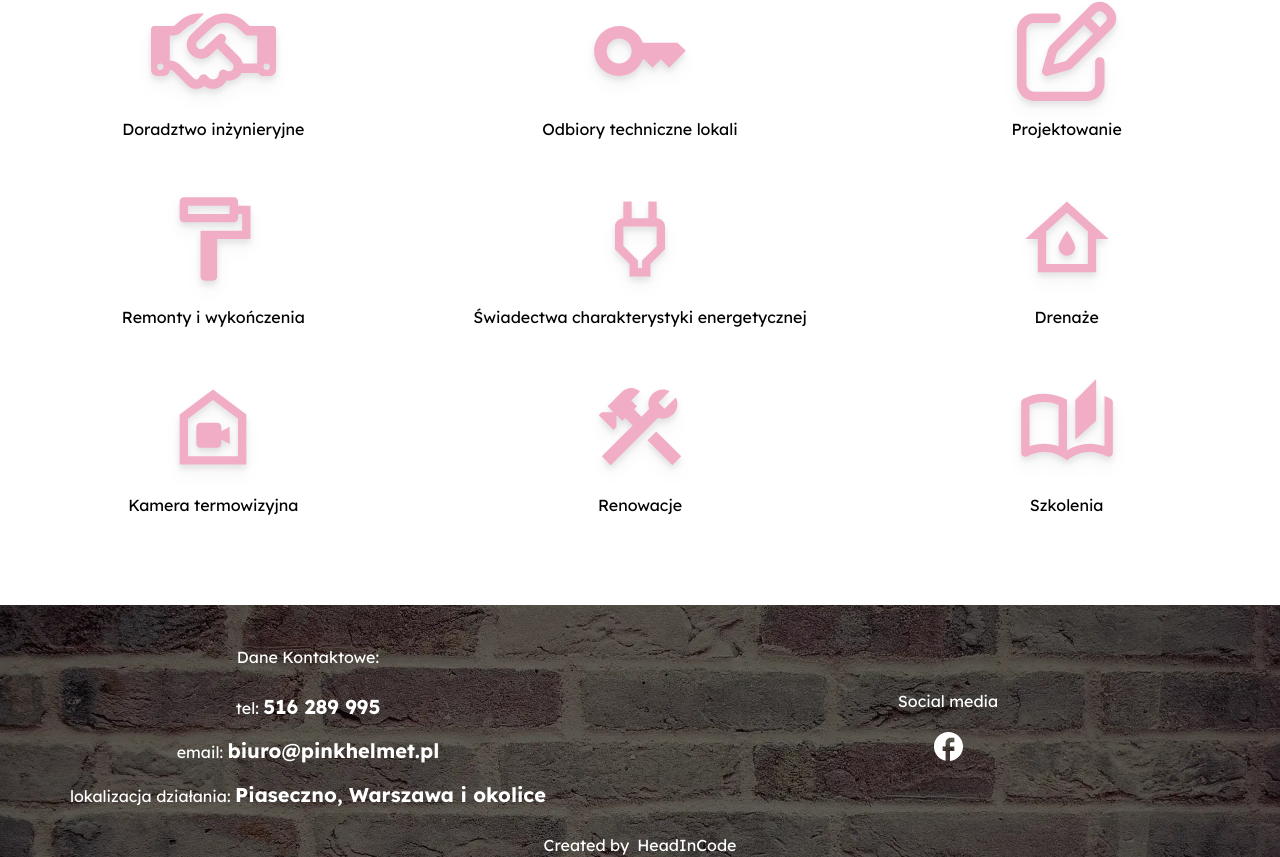
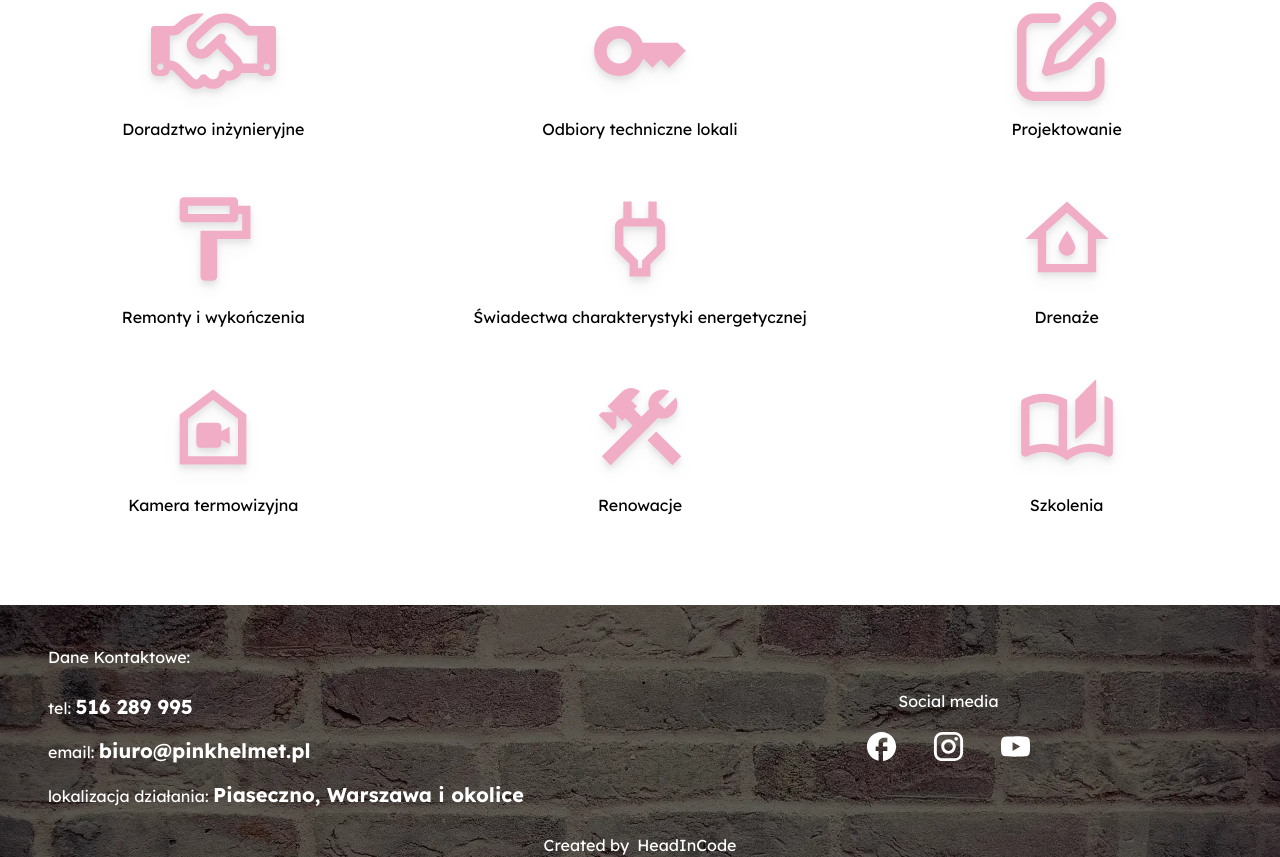
Before and after one commit to PinkHelmet/pink, a Next.js app: page / in a window 1280 px wide. Shown: the part 1679-2536 px from the top of the page. Built offline with nearby package versions, Linux system fonts and the light colour scheme; a web font is replaced by a local one.

Commit message:
dodanie nowych social medii oraz ostylowane footera

```diff
--- a/components/Footer.js
+++ b/components/Footer.js
@@ -1,27 +1,45 @@
 import React from "react";
 import siteMetadata from "../data/siteMetadata";
-import { FacebookOutlined } from "@mui/icons-material";
+import { FacebookOutlined, Instagram, YouTube } from "@mui/icons-material";
 
 const Footer = () => {
-  const { facebook, phoneNumber, email } = siteMetadata;
+  const { facebook, instagram, youtube, phoneNumber, email } = siteMetadata;
 
   return (
     <div className="bg-footer_bg bg-cover bg-center bg-fixed shadow-lg">
       <div className="container mx-auto h-full flex flex-col md:flex-row justify-center items-center text-white ">
-        <div className="w-1/2 text-center m-6">
+        <div className="w-full md:w-1/2 text-center m-6">
           <p className="p-4">Social media </p>
           <a
             href={facebook}
             target="_blank"
             rel="noopener noreferrer"
-            className="hover:transition hover:ease-in-out delay-150 hover:text-facebook hover:cursor-pointer"
+            className="hover:transition hover:ease-in-out delay-150 hover:text-facebook hover:cursor-pointer px-4"
             aria-label="Zobacz więcej o mojej firmie na Facebooku"
           >
             <FacebookOutlined fontSize="large" />
           </a>
+          <a
+            href={instagram}
+            target="_blank"
+            rel="noopener noreferrer"
+            className="hover:transition hover:ease-in-out delay-150 hover:text-instagram hover:cursor-pointer px-4"
+            aria-label="Zobacz mój profil na Instagramie"
+          >
+            <Instagram fontSize="large" />
+          </a>
+          <a
+            href={youtube}
+            target="_blank"
+            rel="noopener noreferrer"
+            className="hover:transition hover:ease-in-out delay-150 hover:text-youtube hover:cursor-pointer px-4"
+            aria-label="Odwiedź mojego youtuba i dowiedź się więcej o mnie "
+          >
+            <YouTube fontSize="large" />
+          </a>
         </div>
-        <div className="w-1/2 text-center order-first mt-6 mb-4">
-          <p className="p-4">Dane Kontaktowe:</p>
+        <div className="w-full md:w-1/2 text-left order-first mt-6 mb-4 pl-10">
+          <p className="p-4 pl-2">Dane Kontaktowe:</p>
           <p className="p-2">
             <span className="font-regular">tel:</span>{" "}
             <span className="text-xl font-bold">{phoneNumber}</span>
--- a/data/siteMetadata.js
+++ b/data/siteMetadata.js
@@ -22,6 +22,8 @@ const siteMetadata = {
   email: "biuro@pinkhelmet.pl",
   facebook:
     "https://www.facebook.com/people/Pink-Helmet-Karolina-Szuba/100090664581682/",
+  instagram: "https://www.instagram.com/pink_helmet_budownictwo/",
+  youtube: "https://www.youtube.com/@PinkHelmetKarolinaSzuba",
   NIP: "9222974196",
   REGON: "525262707",
 };
--- a/tailwind.config.js
+++ b/tailwind.config.js
@@ -18,6 +18,8 @@ module.exports = {
         "pink-rose": "#f1adc6",
         "pink-rose-200": "e0a2a2",
         facebook: "#3B5998",
+        instagram: "#3F729B",
+        youtube: "#c4302b",
       },
       backgroundImage: {
         mobile_hero_bg:"url('/mobile-hero-bg.webp')",
```
